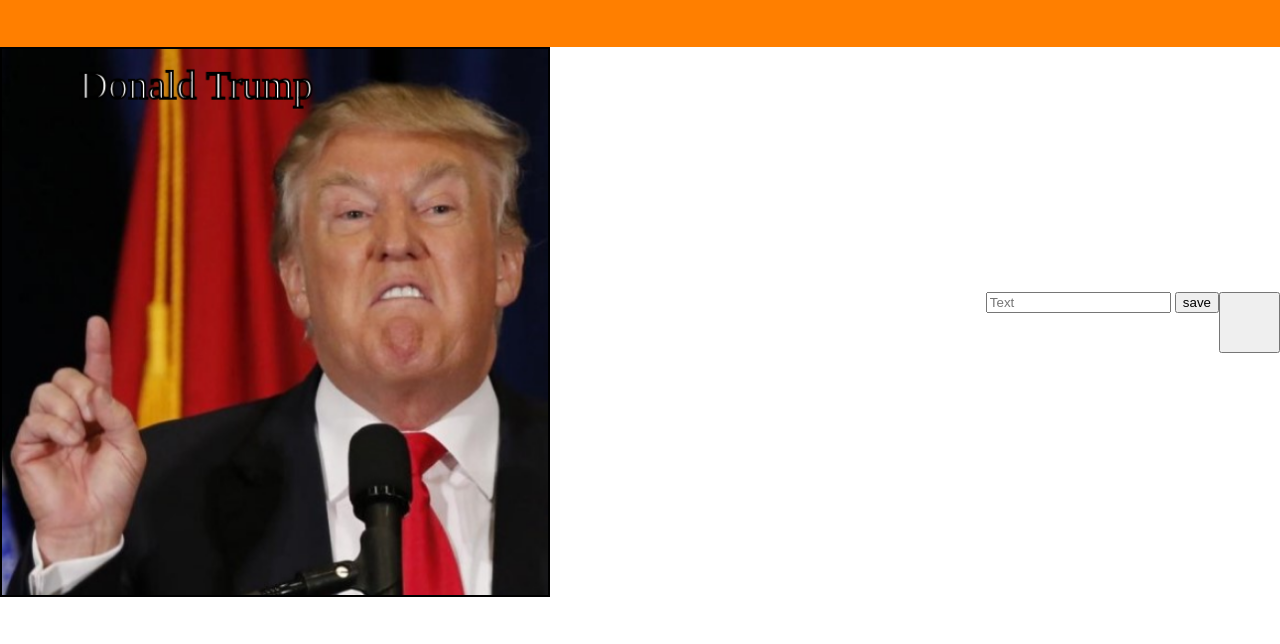
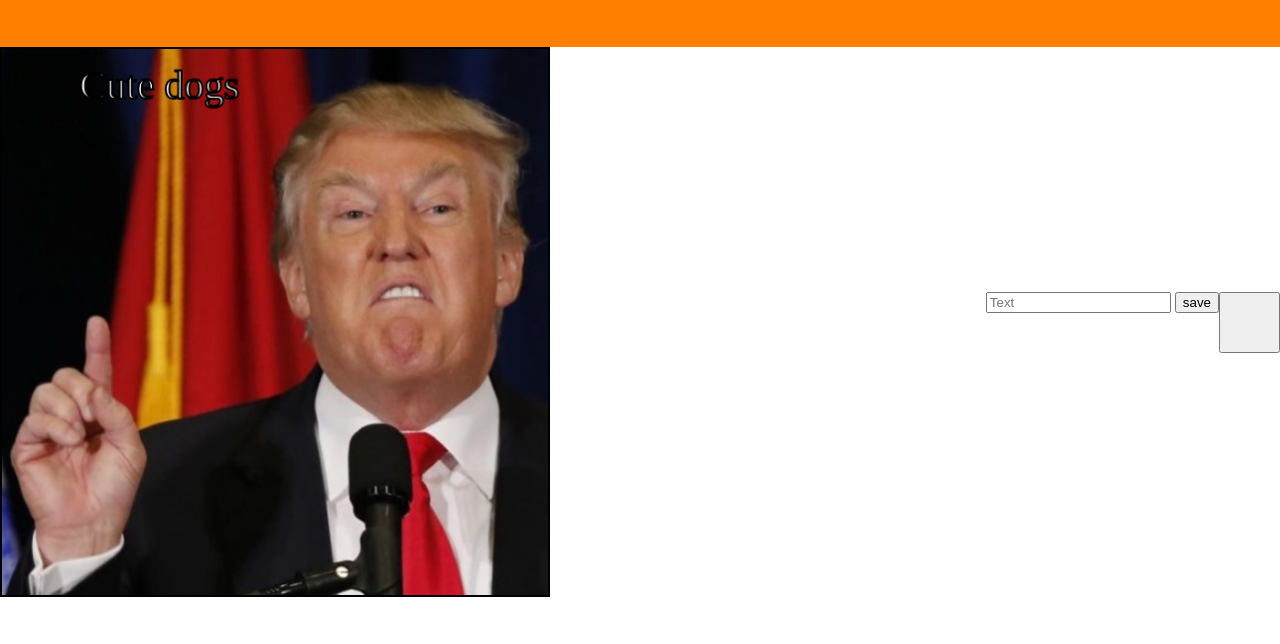
Before and after one commit to avivzo9/Meme-gen, a plain HTML site: page index.html in a window 1280 px wide. Both pictures are taken after a click on the picture 175 px from the left and 353 px from the top of the page. Shown: the part 23-667 px from the top of the page. Drawn offline with Linux system fonts and the light colour scheme.

Commit message:
second commit

```diff
--- a/main.js
+++ b/main.js
@@ -2,16 +2,17 @@
 
 var gImgPick = document.querySelector('.img-pick')
 var gEditor = document.querySelector('.editor-container')
+var currImg;
 
 function init() {
-    renderImg();
+    renderImages();
 }
 
-function renderImg() {
+function renderImages() {
     var elGrid = document.querySelector('.img-grid');
     var strHtml = '';
     var memes = getGMemes()
-    var newStr = memes.map((img) => {
+    memes.map((img) => {
         var str = `<img class="img-${img.id}" onclick="onLoadPng(${img.id})" src="${img.url}">`
         strHtml += str;
     }).join('');
@@ -19,8 +20,8 @@ function renderImg() {
 }
 
 function onLoadPng(img) {
-    console.log('img:', img)
-    var elImg = document.querySelector(`.img-${img}`)
+    var elImg = document.querySelector(`.img-${img}`);
+    currImg = elImg;
     gImgPick.style.display = 'none';
     gEditor.style.display = 'block';
     drawImg(elImg);
@@ -30,10 +31,17 @@ function onLoadPng(img) {
 function onDrawText(ev) {
     ev.preventDefault();
     var elText = document.querySelector('input[name="txt"]');
-    // drawText(elText.value);
+    changeText(elText.value);
+    renderCanvas();
 }
 
 function draw(ev) {
     console.log('ev:', ev)
+}
 
+function renderCanvas() {
+    gCtx.fillStyle = "white"
+    gCtx.fillRect(0, 0, gElCanvas.width, gElCanvas.height)
+    drawImg(currImg);
+    drawText(gCurrMemeId);
 }
--- a/meme-service.js
+++ b/meme-service.js
@@ -2,7 +2,7 @@
 
 
 var gMemes;
-
+var gCurrMemeId;
 
 var gElCanvas = document.querySelector('.canvas');
 var gCtx = gElCanvas.getContext('2d');
@@ -33,18 +33,34 @@ var gMeme = {
             align: 'left',
             color: 'red'
         },
-
-
-
-
+        {
+            txt: 'Baby & Dog',
+            size: 20,
+            align: 'left',
+            color: 'red'
+        },
+        {
+            txt: 'Cute Cat',
+            size: 20,
+            align: 'left',
+            color: 'red'
+        },
+        {
+            txt: 'Baby is right',
+            size: 20,
+            align: 'left',
+            color: 'red'
+        },
+        {
+            txt: 'Crazy man',
+            size: 20,
+            align: 'left',
+            color: 'red'
+        },
     ]
 }
 
 _createMemes()
-
-function _getText() {
-
-}
 
 function _createMemes() {
     var memes = gImgs.map((img) => {
@@ -58,14 +74,22 @@ function drawImg(elImg) {
 }
 
 function drawText(imgIdx) {
+    console.log('imgIdx:', imgIdx)
+    gCurrMemeId = imgIdx;
+    imgIdx--
     gCtx.beginPath();
     gCtx.lineWidth = 2;
     gCtx.fillStyle = 'white';
     gCtx.fill();
     gCtx.strokeStyle = 'black';
     gCtx.font = '40px IMPACT'
-    gCtx.fillText(gMeme.lines[0].txt, 78, 50);
-    gCtx.strokeText(gMeme.lines[0].txt, 78, 50);
+    gCtx.fillText(gMeme.lines[gCurrMemeId].txt, 78, 50);
+    gCtx.strokeText(gMeme.lines[gCurrMemeId].txt, 78, 50);
+}
+
+function changeText(txt) {
+    console.log('gCurrMemeId:', gCurrMemeId)
+    gMeme.lines[gCurrMemeId].txt = txt;
 }
 
 function getElCanvas() {
--- a/style.css
+++ b/style.css
@@ -17,8 +17,6 @@ a {
 
 
 /* pages */
-
-.img-pick {}
 
 .editor-container {
     display: none;
```
